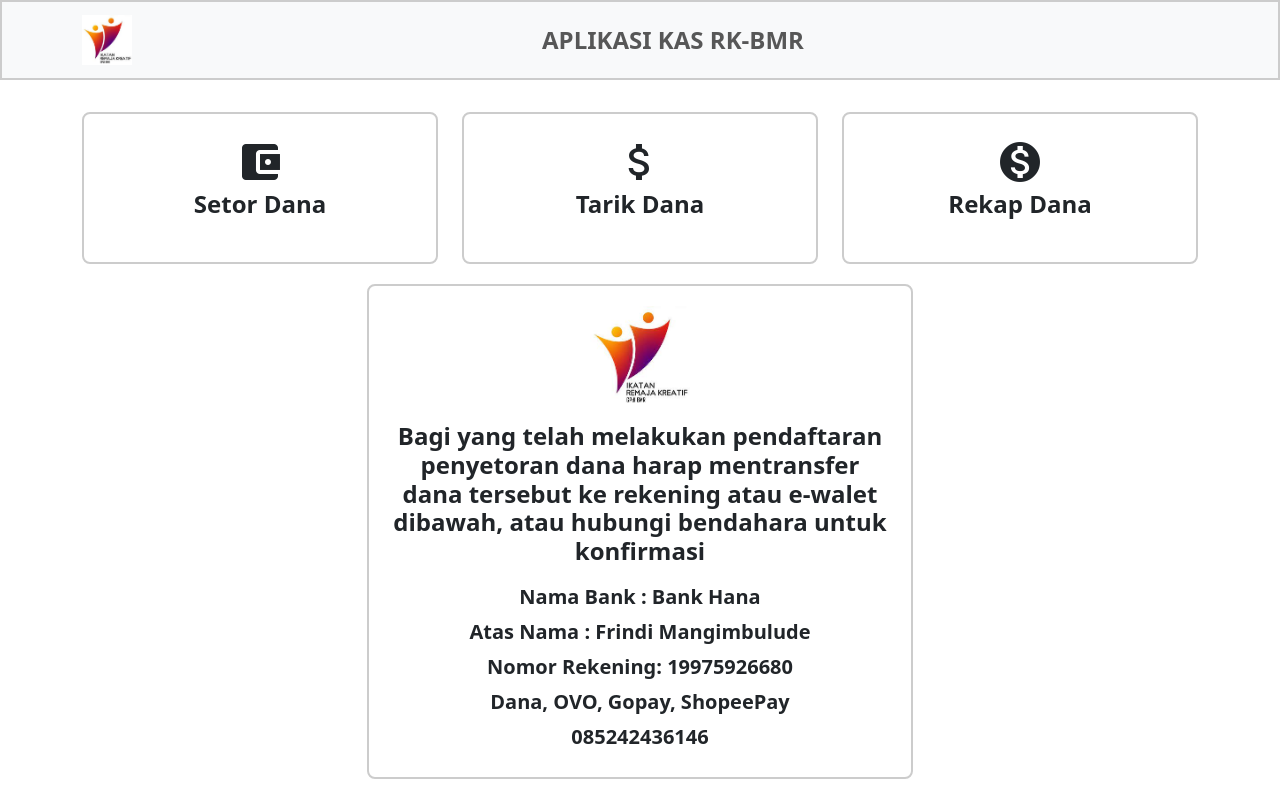
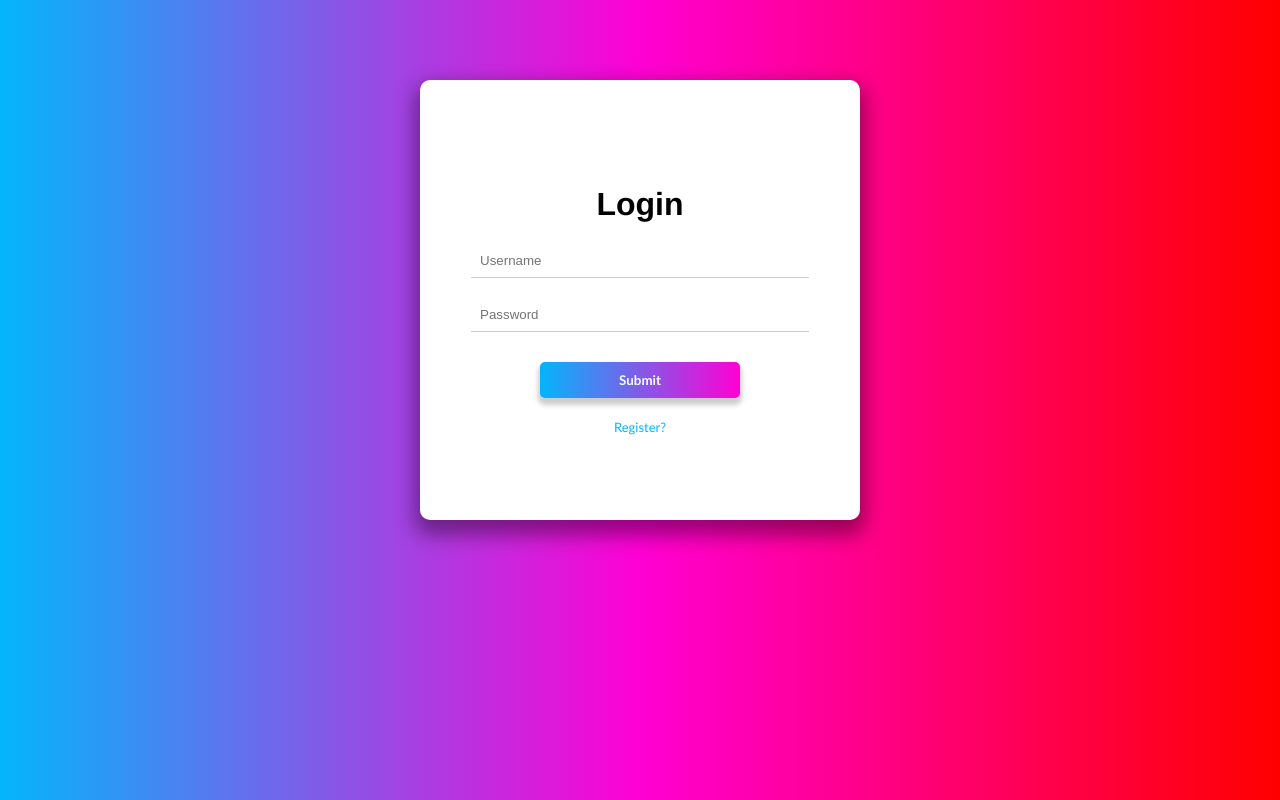
Before and after one commit to FrindiM/Aplikasi-keuangan-sederhana-RK-BMR-2023, a PHP site: page / in a window 1280 px wide. Run offline with PHP 8.4, Linux system fonts and the light colour scheme; some libraries are stand-ins or nearby versions.

Commit message:
add login form and to modify the file structure

```diff
--- a/admin-rekap.php
+++ b/admin/admin-rekap.php
@@ -21,7 +21,7 @@ if (isset($_POST['validasi'])) {
     mysqli_query($conn, $updateQuery);
 }
 
-$query = "SELECT * FROM rekap";
+$query = "SELECT * FROM rekap ORDER BY id DESC";
 $result = mysqli_query($conn, $query);
 ?>
 
--- a/rekap.php
+++ b/funtion/rekap2.php
@@ -98,8 +98,9 @@
 
         <h2>Kas Panitia</h2>
         <hr>
-        <a href="laporan/export_rekam_pdf.php" class="btn btn-primary" style="margin-bottom: 10px;" target="_blank">Export to PDF</a>
-        <a href="laporan/export_rekam_excel.php" class="btn btn-warning" style="margin-bottom: 10px;" target="_blank">Export to Excel</a>
+        <!--<a href="laporan/export_rekam_pdf.php" class="btn btn-primary" style="margin-bottom: 10px;" target="_blank">Export to PDF</a>
+
+        href="laporan/export_rekam_excel.php" class="btn btn-warning" style="margin-bottom: 10px;" target="_blank">Export to Excel</a>-->
         <div class="panel panel-danger">
             <div class="panel-heading">
                 Data Kas Masuk
--- a/index.php
+++ b/index.php
@@ -4,158 +4,127 @@
 <head>
     <meta charset="UTF-8">
     <meta name="viewport" content="width=device-width, initial-scale=1.0">
-    <title>Dashboard</title>
-    <!-- Include Bootstrap CSS -->
-    <link href="https://cdn.jsdelivr.net/npm/bootstrap@5.3.0/dist/css/bootstrap.min.css" rel="stylesheet">
-    <!-- Include Google Icons -->
-    <link href="https://fonts.googleapis.com/icon?family=Material+Icons" rel="stylesheet">
+    <title>login</title>
+
     <style>
-        /* Gaya CSS Anda yang sudah ada di sini */
+        body {
+            background-image: linear-gradient(to right, rgb(4, 181, 252), rgb(255, 0, 212), red);
+            font-family: 'Franklin Gothic Medium', 'Arial Narrow', Arial, sans-serif;
+        }
 
-        .custom-btn {
-            width: 100%;
-            height: 100%;
+        .card {
+            width: 80%;
+            max-width: 400px;
+            margin: auto;
+            /* Menggunakan 'auto' pada margin akan menengahkan secara horizontal */
+            margin-top: 10vh;
+            /* Memberikan jarak atas dengan menggunakan viewport height */
+            margin-bottom: 10vh;
+            /* Memberikan jarak bawah dengan menggunakan viewport height */
+            height: 400px;
+            border-radius: 10px;
+            box-shadow: 0px 10px 20px 5px rgba(0, 0, 0, 0.4);
+            padding: 20px;
+            text-align: center;
+            background-color: white;
             display: flex;
+            /* Menggunakan flexbox */
             flex-direction: column;
+            /* Menjadikan child elemen menjadi kolom */
             justify-content: center;
-            align-items: center;
-            border: 2px solid #ccc;
-            border-radius: 8px;
-            padding: 20px;
+            /* Menengahkan secara vertikal */
+        }
+
+
+        .input {
+            margin-bottom: 20px;
+            padding: 9px;
+            width: 80%;
+            /* Menggunakan persentase agar input menyesuaikan dengan lebar card */
+            border: none;
+            border-bottom: 1px solid #ccc;
+        }
+
+        .btnSubmit {
+            /* width: 20px; */
+            padding: 10px;
+            border-radius: 5px;
+            width: 50%;
+            /* Menggunakan persentase agar tombol menyesuaikan dengan lebar card */
+            border-color: azure;
+            color: azure;
+            border: 1px;
+            box-shadow: 0px 5px 5px 2px rgba(0, 0, 0, 0.2);
+            margin-top: 10px;
+            font-weight: 900;
+            font-family: 'Trebuchet MS', 'Lucida Sans Unicode', 'Lucida Grande', 'Lucida Sans', Arial, sans-serif;
+            background-image: linear-gradient(to right, rgb(4, 181, 252), rgb(255, 0, 212));
+        }
+
+        .btnRegister,
+        .btnLogin {
+            color: rgb(0, 183, 255);
+            text-decoration: none;
+            font-family: 'Trebuchet MS', 'Lucida Sans Unicode', 'Lucida Grande', 'Lucida Sans', Arial, sans-serif;
+            font-size: small;
+        }
+
+        form {
             margin-bottom: 20px;
         }
 
-        .custom-btn .material-icons {
-            font-size: 48px;
+        .tampil {
+            display: block;
         }
 
-        .custom-btn p {
-            font-size: 24px;
-            font-weight: bold;
+        .sembunyi {
+            display: none;
         }
 
-        @media (max-width: 767px) {
-            .custom-btn {
-                margin-bottom: 10px;
-            }
+        .in {
+            opacity: 1;
         }
 
-        .navbar {
-            border: 2px solid #ccc;
-            font-weight: bold;
+        .out {
+            opacity: 0;
+            pointer-events: none;
         }
 
-        .navbar-brand {
-            font-size: 24px;
-        }
-
-        .navbar-text {
-            text-align: center;
-            flex: 1;
-            font-size: 24px;
-        }
-
-        .navbar-logo {
-            width: 50px;
-            height: 50px;
-        }
-
-        .footer {
-            text-align: center;
-            padding: 20px 0;
-            background-color: #f8f9fa;
-            border-top: 2px solid #ccc;
-            position: fixed;
-            width: 100%;
-            bottom: 0;
-        }
-
-        .info-box {
-            text-align: center;
-            padding: 20px;
-            border: 2px solid #ccc;
-            border-radius: 8px;
-            margin-top: 20px;
-        }
-
-        .info-box img {
-            width: 100px;
-            height: 100px;
-        }
-
-        .info-box h6 {
-            font-size: 24px;
-            font-weight: bold;
-            margin-bottom: 10px;
-        }
-
-        .info-box p {
-            font-size: 20px;
-            font-weight: bold;
-            margin-bottom: 5px;
+        /* Media queries */
+        @media screen and (max-width: 600px) {
+            .card {
+                width: 90%;
+            }
         }
     </style>
 </head>
 
 <body>
-    <!-- Navbar -->
-    <nav class="navbar navbar-expand-lg navbar-light bg-light">
-        <div class="container">
-            <a class="navbar-brand" href="#">
-                <img src="download.jpeg" alt="Logo" class="navbar-logo">
-            </a>
-            <div class="navbar-text">
-                APLIKASI KAS RK-BMR
+    <div class="container">
+        <div class="card">
+            <div class="form-login">
+                <h1 class="card-title">Login</h1>
+                <form action="" class="Lform">
+                    <input type="text" class="input login-user" name="" id="" placeholder="Username">
+                    <input type="password" class="input login-pass" name="" id="" placeholder="Password"><br>
+                    <button type="submit" class="btnSubmit">Submit</button>
+                </form>
+                <a class="btnRegister" href="#">Register?</a>
             </div>
-        </div>
-    </nav>
-
-    <!-- Content -->
-    <div class="container mt-4">
-        <div class="row justify-content-center">
-            <div class="col-md-4 mt-2">
-                <a href="setor.php" class="btn btn-lg btn-block custom-btn mb-2">
-                    <span class="material-icons">account_balance_wallet</span>
-                    <p>Setor Dana</p>
-                </a>
-            </div>
-            <div class="col-md-4 mt-2">
-                <a href="tarik.php" class="btn btn-lg btn-block custom-btn mb-2">
-                    <span class="material-icons">attach_money</span>
-                    <p>Tarik Dana</p>
-                </a>
-            </div>
-            <div class="col-md-4 mt-2">
-                <a href="rekap.php" class="btn btn-lg btn-block custom-btn mb-2">
-                    <span class="material-icons">monetization_on</span>
-                    <p>Rekap Dana</p>
-                </a>
-            </div>
-        </div>
-
-        <!-- Informasi Nomor Rekening dan E-Wallet -->
-        <div class="row justify-content-center">
-            <div class="col-md-6">
-                <div class="info-box">
-                    <img src="download.jpeg" alt="Logo" class="mb-3">
-                    <h6 class="mb-3">Bagi yang telah melakukan pendaftaran penyetoran dana harap mentransfer dana tersebut ke rekening atau e-walet dibawah, atau hubungi bendahara untuk konfirmasi</h6>
-                    <p>Nama Bank : Bank Hana</p>
-                    <p>Atas Nama : Frindi Mangimbulude</p>
-                    <p>Nomor Rekening: 19975926680</p>
-                    <p>Dana, OVO, Gopay, ShopeePay</p>
-                    <p>085242436146</p>
-                </div>
+            <div class="form-register sembunyi">
+                <h1>Daftar</h1>
+                <form action="">
+                    <input type="text" class="input" name="" id="" placeholder="Nama lengkap">
+                    <input type="text" class="input" name="" id="" placeholder="Username">
+                    <input type="password" class="input" name="" id="" placeholder="Password">
+                    <button type="submit" class="btnSubmit">Register</button>
+                </form>
+                <a class="btnLogin" href="">Login</a>
             </div>
         </div>
     </div>
-
-    <!-- Footer
-    <div class="footer">
-        &copy; 2023 Bendahara RK
-    </div> -->
-
-    <!-- Include Bootstrap JS (Optional) -->
-    <script src="https://cdn.jsdelivr.net/npm/bootstrap@5.3.0/dist/js/bootstrap.bundle.min.js"></script>
+    <script src="jquery-3.7.1.min.js"></script>
+    <script src="script.js"></script>
 </body>
 
 </html>
--- a/laporan/export_rekam_excel.php
+++ b/laporan/export_rekam_excel.php
@@ -1,7 +1,7 @@
 <?php
 require_once '../config/koneksi.php';
 
-$filename = "rekapitulasi-(". date('d-m-Y') .").xls";
+$filename = "rekapitulasi-(" . date('d-m-Y') . ").xls";
 
 header("Content-type: application/vnd-ms-excel");
 header("Content-Disposition: attachment; filename=$filename");
@@ -24,7 +24,7 @@ $tampilKas = $conn->query("SELECT * FROM tb_kas") or die(mysqli_error($conn));
 	<tbody>
 		<?php
 		$no = 1;
-                while($data = $tampilKas->fetch_assoc()) : ?>
+		while ($data = $tampilKas->fetch_assoc()) : ?>
 			<tr>
 				<td><?= $no++; ?></td>
 				<td><?= $data['kode']; ?></td>
--- /dev/null
+++ b/user/rekap.php
@@ -0,0 +1 @@
+<h1>Closed</h1>
--- a/setor.php
+++ b/user/setor.php
@@ -69,7 +69,7 @@
                 </div>
                 <div class="mb-3">
                     <label for="noHp" class="form-label">No.Hp</label>
-                    <input type="text" class="form-control" id="noHp" name="noHp" required>
+                    <input type="text" class="form-control" id="noHp" name="noHp" value="0" required>
                 </div>
                 <div class="mb-3">
                     <label for="sumberDana" class="form-label">Sumber Dana</label>
--- a/tarik.php
+++ b/user/tarik.php
@@ -69,7 +69,7 @@
                 </div>
                 <div class="mb-3">
                     <label for="noHp" class="form-label">No.Hp</label>
-                    <input type="text" class="form-control" id="noHp" name="noHp" required>
+                    <input type="text" class="form-control" id="noHp" name="noHp" value="0" required>
                 </div>
                 <div class="mb-3">
                     <label for="sumberDana" class="form-label">Tujuan Dana</label>
@@ -81,7 +81,7 @@
                 </div>
                 <div class="mb-3">
                     <label for="penerima" class="form-label">No.Rekening yang akan dikirim dana</label>
-                    <input type="text" class="form-control" id="penerima" name="penerima" required>
+                    <input type="text" class="form-control" id="penerima" name="penerima" value="0" required>
                 </div>
                 <div class="mb-3">
                     <label class="form-label">Bidang</label>
@@ -138,7 +138,7 @@
                         <label class="form-check-label" for="sieKeamananRadio">Sie.Keamanan</label>
                     </div>
                 </div>
-                <button type="submit" class="btn btn-primary btn-lg btn-block">Setor Uang</button>
+                <button type="submit" class="btn btn-primary btn-lg btn-block">Ajukan Dana</button>
             </form>
 
 
```
Also changed, not shown: user/index.php (added, +161 -0 lines), admin/admin-masuk.php (renamed from admin-masuk.php), admin/admin.php (renamed from admin.php), assets/download.jpeg (renamed from download.jpeg), funtion/koneksi.php (renamed from koneksi.php), funtion/proses-setor.php (renamed from proses-setor.php), funtion/proses-tarik.php (renamed from proses-tarik.php), user/admin-keluar.php (renamed from admin-keluar.php). Lines whose indentation alone changed are shown as unchanged.
